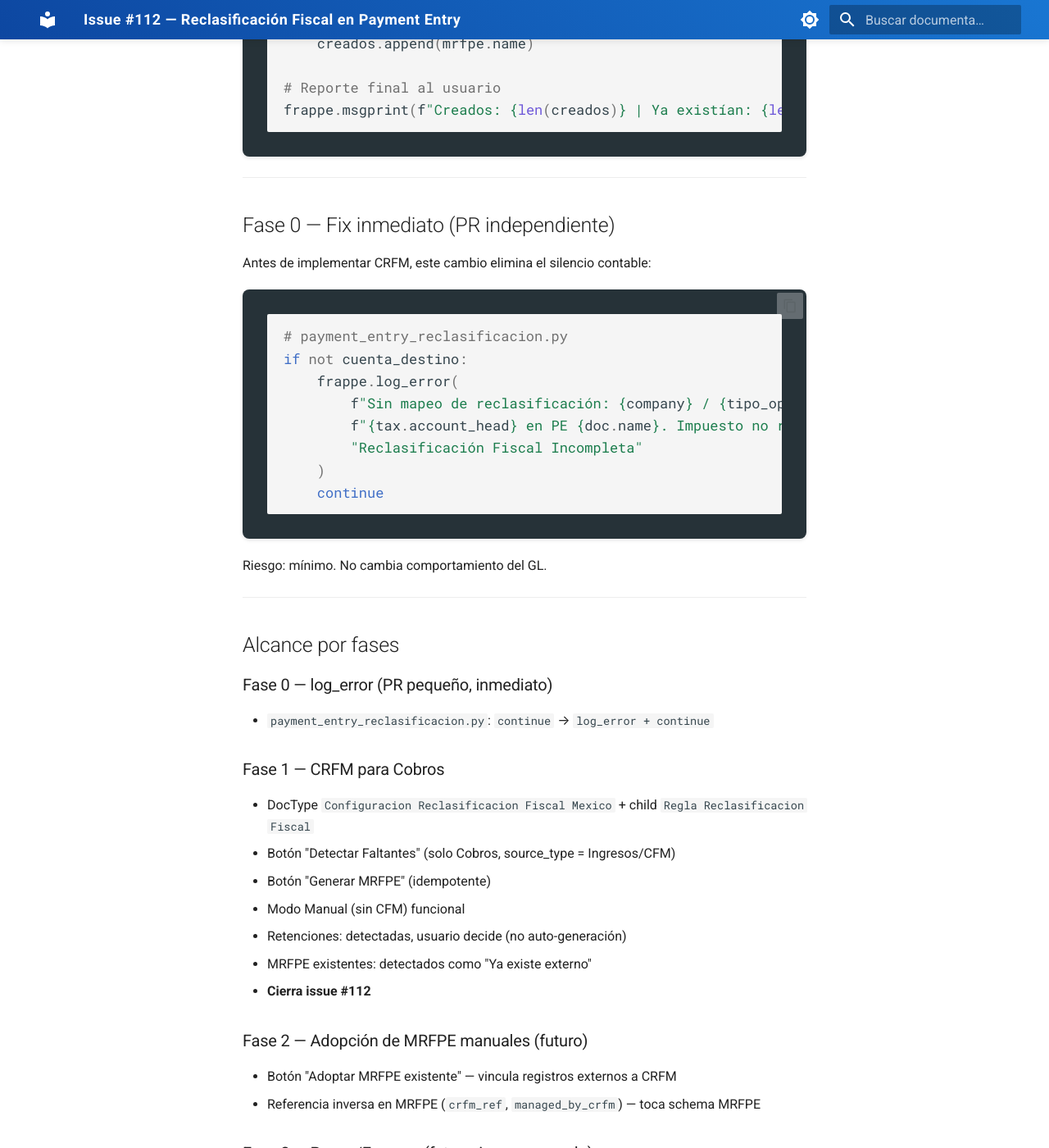
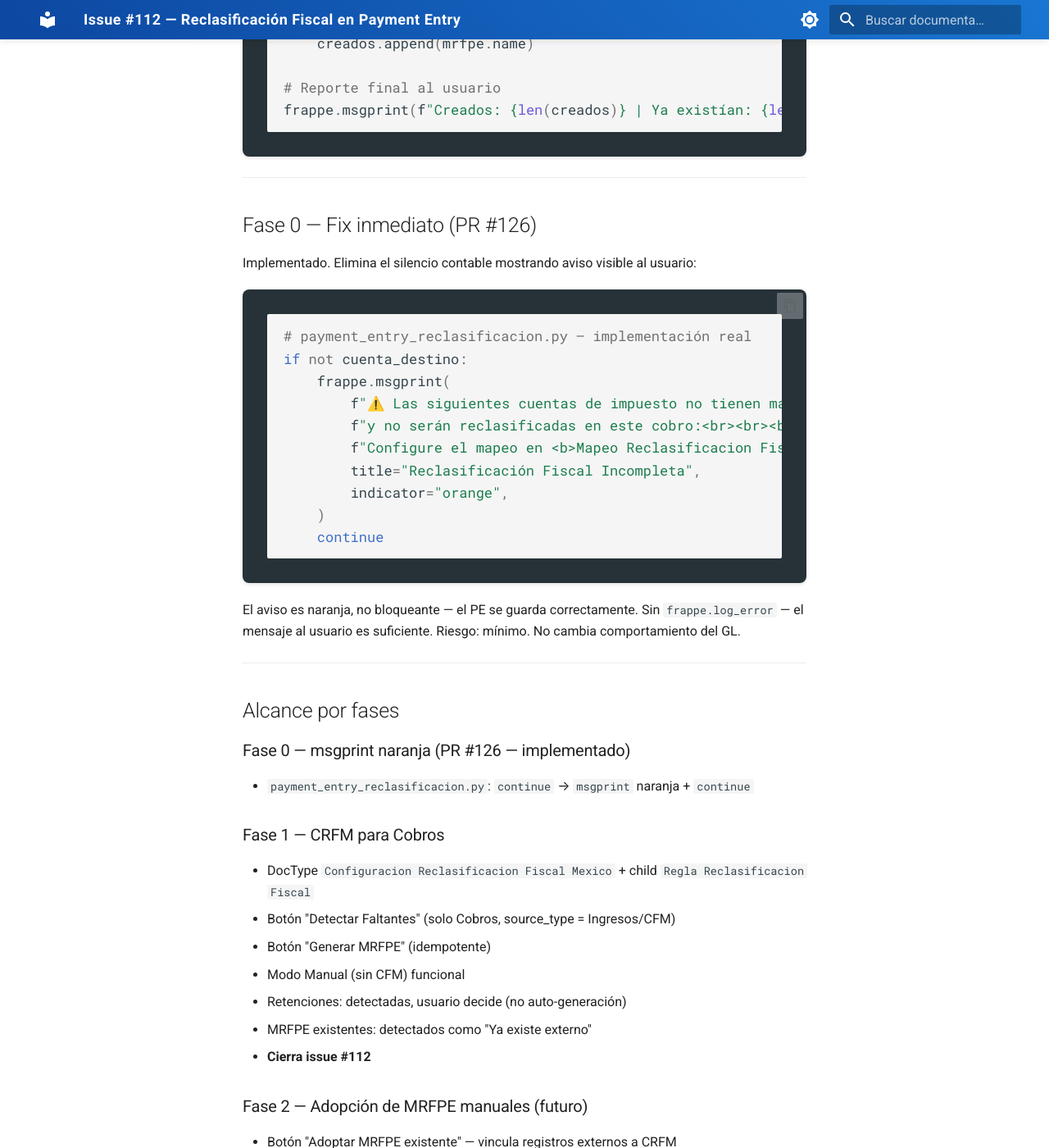
Before and after one commit to luisrms69/facturacion_mexico, an MkDocs documentation site: the page built from docs/development/REPORTE_ISSUE112_RECLASIFICACION_FISCAL_PE.md, in a window 1280 px wide and 1400 px high, scrolled down 7011 px. Shown: the whole window at 82% size. Built offline with MkDocs 1.6.1 and Material for MkDocs 9.7.7, drawn with Linux system fonts in a browser that asks for light colours; the version menu is left out; some of the changed text lies outside the part shown.

Commit message:
fix(reclasificacion): hardening CodeRabbit PR #126 — M1, N3, N4
M1: REPORTE_ISSUE112 — corregir referencias a log_error por msgprint
    (doc desactualizado tras cambio de enfoque en Fase 0)
N4: _calcular_grupos_desde_doc — set + sorted() para deduplicación O(1)
    y orden determinístico en tests
N3: test_sin_mapeo_muestra_aviso_al_usuario — combinar with anidados

````diff
--- a/docs/development/REPORTE_ISSUE112_RECLASIFICACION_FISCAL_PE.md
+++ b/docs/development/REPORTE_ISSUE112_RECLASIFICACION_FISCAL_PE.md
@@ -53,12 +53,12 @@ CRFM [NUEVO] (rector: qué cuentas se reclasifican y a dónde)
   ↓ genera idempotente
 MRFPE (tabla operativa — sin cambios en schema Fase 1)
   ↓ consume (sin cambios)
-payment_entry_reclasificacion.py (solo se agrega log_error)
+payment_entry_reclasificacion.py (solo se agrega msgprint)
 ```
 
 ### Criterios de diseño aprobados
 
-1. No mover la lógica actual de Payment Entry — solo agregar `log_error`
+1. No mover la lógica actual de Payment Entry — solo agregar aviso al usuario
 2. No eliminar MRFPE — sigue siendo tabla operativa final
 3. No modificar CFM — solo lectura para detección
 4. CFM no absorbe egresos/pagos — no es fuente universal
@@ -241,29 +241,33 @@ frappe.msgprint(f"Creados: {len(creados)} | Ya existían: {len(ya_existian)} | P
 
 ---
 
-## Fase 0 — Fix inmediato (PR independiente)
+## Fase 0 — Fix inmediato (PR #126)
 
-Antes de implementar CRFM, este cambio elimina el silencio contable:
+Implementado. Elimina el silencio contable mostrando aviso visible al usuario:
 
 ```python
-# payment_entry_reclasificacion.py
+# payment_entry_reclasificacion.py — implementación real
 if not cuenta_destino:
-    frappe.log_error(
-        f"Sin mapeo de reclasificación: {company} / {tipo_operacion} / "
-        f"{tax.account_head} en PE {doc.name}. Impuesto no reclasificado.",
-        "Reclasificación Fiscal Incompleta"
+    frappe.msgprint(
+        f"⚠️ Las siguientes cuentas de impuesto no tienen mapeo de reclasificación "
+        f"y no serán reclasificadas en este cobro:<br><br><b>{cuentas}</b><br><br>"
+        f"Configure el mapeo en <b>Mapeo Reclasificacion Fiscal Payment Entry</b>.",
+        title="Reclasificación Fiscal Incompleta",
+        indicator="orange",
     )
     continue
 ```
 
+El aviso es naranja, no bloqueante — el PE se guarda correctamente.
+Sin `frappe.log_error` — el mensaje al usuario es suficiente.
 Riesgo: mínimo. No cambia comportamiento del GL.
 
 ---
 
 ## Alcance por fases
 
-### Fase 0 — log_error (PR pequeño, inmediato)
-- `payment_entry_reclasificacion.py`: `continue` → `log_error + continue`
+### Fase 0 — msgprint naranja (PR #126 — implementado)
+- `payment_entry_reclasificacion.py`: `continue` → `msgprint` naranja + `continue`
 
 ### Fase 1 — CRFM para Cobros
 - DocType `Configuracion Reclasificacion Fiscal Mexico` + child `Regla Reclasificacion Fiscal`
@@ -292,7 +296,7 @@ Riesgo: mínimo. No cambia comportamiento del GL.
 | Migración de datos | ✅ Ninguno | DocType nuevo — sin datos históricos |
 | MRFPE existente | ✅ Ninguno | No se toca. Instalaciones con MRFPE manual siguen funcionando |
 | CFM | ✅ Ninguno | Solo lectura |
-| payment_entry_reclasificacion.py | ✅ Mínimo | Solo agrega log_error |
+| payment_entry_reclasificacion.py | ✅ Mínimo | Solo agrega msgprint naranja |
 | Fixtures | ⚠️ Bajo | 2 DocTypes nuevos: JSON + hooks.py |
 | Permisos | ⚠️ Bajo | System Manager + Accounts Manager (igual que MRFPE) |
 | Idempotencia generación | ⚠️ Medio | `frappe.db.exists()` antes de `insert()` — cubierto en pseudocódigo |
````
Also changed, not shown: 2 other files.
